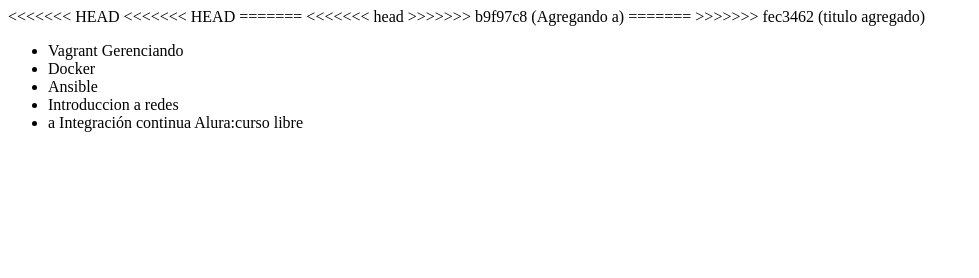
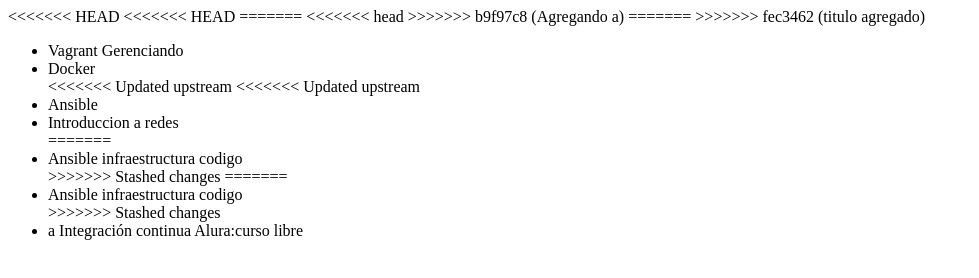
Before and after one commit to dioscu/reto, a plain HTML site: page index.html in a window 1280 px wide. Shown: the whole page, without its empty margins (0-979 px from the left). Drawn offline with Linux system fonts and the light colour scheme.

Commit message:
Agregado cambio en nuevo curso

```diff
--- a/index.html
+++ b/index.html
@@ -18,8 +18,16 @@
      <ul>
          <li> Vagrant Gerenciando </li>
          <li> Docker </li>
+<<<<<<< Updated upstream
+<<<<<<< Updated upstream
          <li> Ansible </li>
          <li>Introduccion a redes</li>
+=======
+         <li> Ansible infraestructura codigo</li>
+>>>>>>> Stashed changes
+=======
+         <li> Ansible infraestructura codigo</li>
+>>>>>>> Stashed changes
          <li>  a Integración continua Alura:curso libre</li>
 
      </ul>
```
